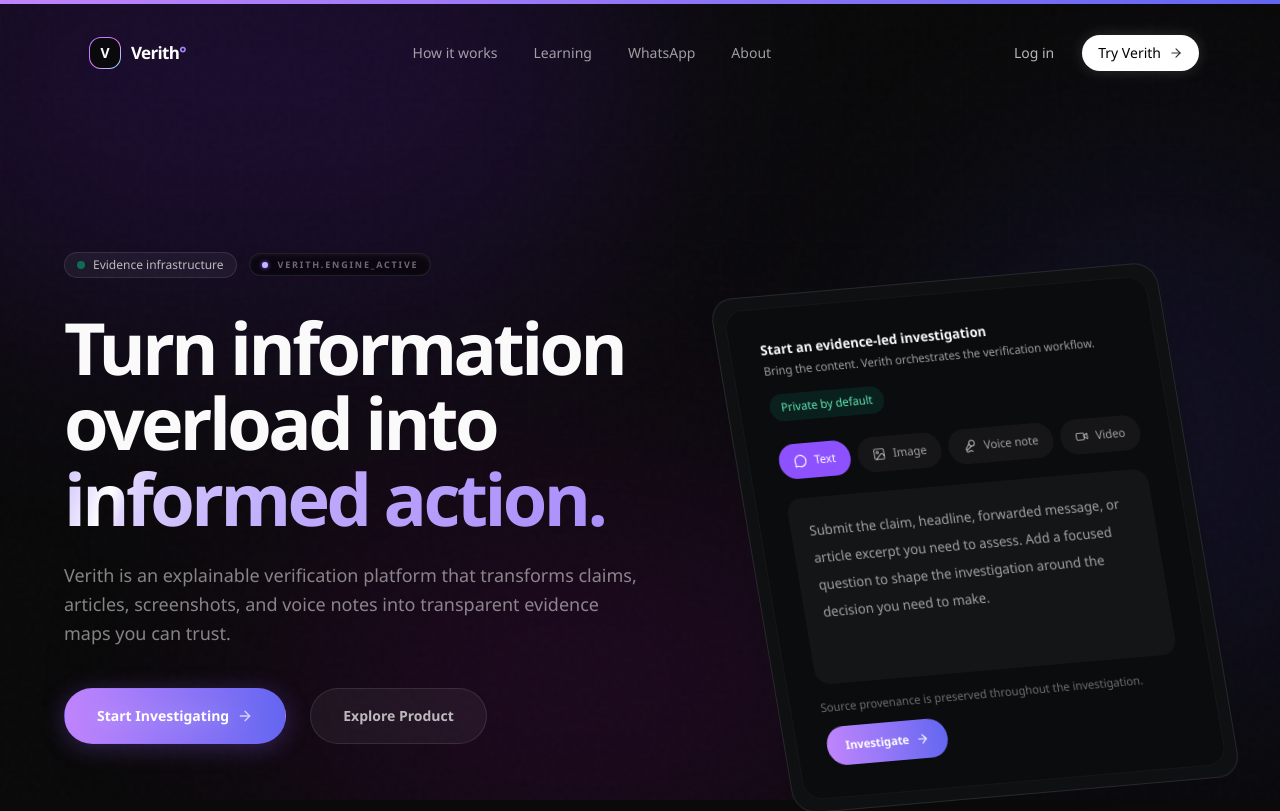
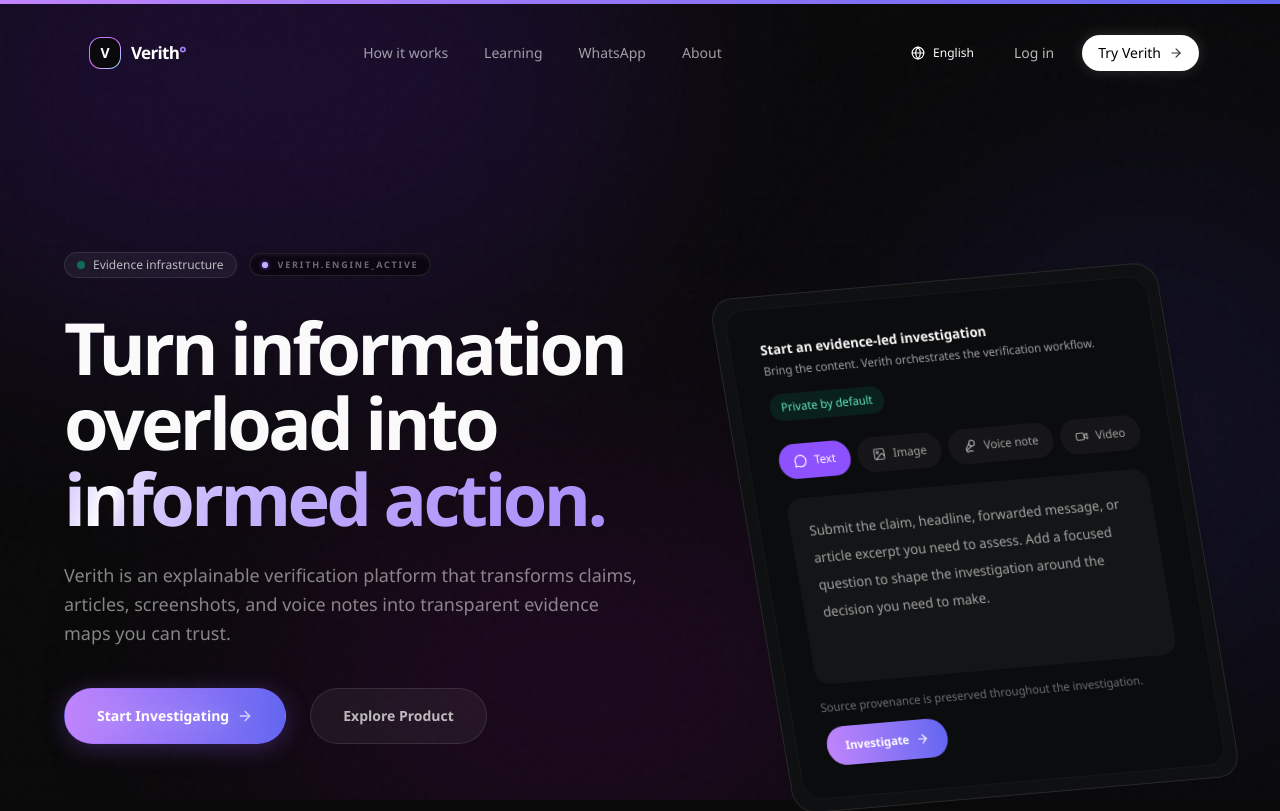
Before and after one commit to mannycodes-j/Verith, a Next.js app: page / in a window 1280 px wide. Shown: the top 811 px of the page. Built offline with nearby package versions, Linux system fonts and the light colour scheme.

Commit message:
feat: integrate language selector across the system

```diff
--- a/src/app/(auth)/login/LoginForm.tsx
+++ b/src/app/(auth)/login/LoginForm.tsx
@@ -8,6 +8,7 @@
 import { useForm } from "react-hook-form";
 import { z } from "zod";
 import GoogleAuthButton from "@/components/auth/GoogleAuthButton";
+import LanguageSelector from "@/components/LanguageSelector";
 import { authStyles as styles } from "@/components/auth/auth.styles";
 import { ApiClientError } from "@/services/apiClient";
 import { authService } from "@/services/authService";
@@ -71,6 +72,9 @@
         <p>Log in to your account to continue.</p>
       </header>
       <GoogleAuthButton intent="LOGIN" />
+      <div className="flex justify-end mb-4 -mt-2">
+        <LanguageSelector id="language" name="language" variant="subtle" />
+      </div>
       <form className={styles.form} onSubmit={onSubmit} noValidate>
         {sessionExpired && (
           <div className={styles.notice} role="status">
--- a/src/app/(auth)/register/RegisterForm.tsx
+++ b/src/app/(auth)/register/RegisterForm.tsx
@@ -6,6 +6,7 @@
 import { useState } from "react";
 import { useForm, useWatch } from "react-hook-form";
 import { z } from "zod";
+import LanguageSelector from "@/components/LanguageSelector";
 import GoogleAuthButton from "@/components/auth/GoogleAuthButton";
 import { authStyles as styles } from "@/components/auth/auth.styles";
 import { startVerificationResendCooldown } from "@/lib/verificationCooldown";
@@ -166,6 +167,9 @@
         </p>
       </header>
       <GoogleAuthButton intent="REGISTER" />
+      <div className="flex justify-end mb-4 -mt-2">
+        <LanguageSelector id="language" name="language" variant="subtle" />
+      </div>
       <form className={styles.form} onSubmit={onSubmit} noValidate>
         <div className={styles.field}>
           <label htmlFor="displayName">Display name (optional)</label>
--- a/src/app/app/settings/SettingsOverview.tsx
+++ b/src/app/app/settings/SettingsOverview.tsx
@@ -15,6 +15,7 @@
 import Link from "next/link";
 import type { FormEvent } from "react";
 import { accountService } from "@/services/account";
+import LanguageSelector from "@/components/LanguageSelector";
 import SettingsNav from "./SettingsNav";
 import { settingsStyles as styles } from "./settings.styles";
 
@@ -268,7 +269,8 @@
                     <Languages aria-hidden="true" size={13} />
                     Preferred language
                   </span>
-                  <input
+                  <LanguageSelector
+                    variant="input"
                     defaultValue={record.preferredLanguage ?? "en"}
                     name="preferredLanguage"
                   />
--- a/src/app/globals.css
+++ b/src/app/globals.css
@@ -132,3 +132,17 @@
     box-shadow: 0 4px 24px -1px rgba(0,0,0,0.4), 0 0 1px 0 rgba(255,255,255,0.1) inset;
   }
 }
+
+/* Google Translate Overrides */
+.VIpgJd-ZVi9od-ORHb-OEVmcd {
+  display: none !important;
+}
+.goog-te-banner-frame {
+  display: none !important;
+}
+body {
+  top: 0 !important;
+}
+#goog-gt-tt {
+  display: none !important;
+}
--- /dev/null
+++ b/src/components/LanguageSelector.tsx
@@ -0,0 +1,127 @@
+"use client";
+
+import { useEffect, useRef, useState } from "react";
+import { Globe, Check } from "lucide-react";
+import { motion, AnimatePresence } from "framer-motion";
+
+const languages = [
+  { code: "en", label: "English" },
+  { code: "fr", label: "Français" },
+  { code: "yo", label: "Yorùbá" },
+];
+
+export default function LanguageSelector({
+  name,
+  defaultValue,
+  id,
+  variant = "subtle",
+}: {
+  name?: string;
+  defaultValue?: string;
+  id?: string;
+  variant?: "subtle" | "input";
+}) {
+  const [lang, setLang] = useState(defaultValue || "en");
+  const [isOpen, setIsOpen] = useState(false);
+  const containerRef = useRef<HTMLDivElement>(null);
+
+  useEffect(() => {
+    // Check if googtrans cookie is set
+    const cookies = document.cookie.split("; ");
+    const googtrans = cookies.find((c) => c.startsWith("googtrans="));
+    if (googtrans) {
+      const val = googtrans.split("=")[1];
+      if (val.includes("fr")) setLang("fr");
+      else if (val.includes("yo")) setLang("yo");
+      else setLang("en");
+    }
+  }, []);
+
+  useEffect(() => {
+    const handleClickOutside = (event: MouseEvent) => {
+      if (
+        containerRef.current &&
+        !containerRef.current.contains(event.target as Node)
+      ) {
+        setIsOpen(false);
+      }
+    };
+    document.addEventListener("mousedown", handleClickOutside);
+    return () => document.removeEventListener("mousedown", handleClickOutside);
+  }, []);
+
+  const handleChange = (newLang: string) => {
+    setLang(newLang);
+    setIsOpen(false);
+
+    // Set googtrans cookie
+    const val = newLang === "en" ? "/en/en" : `/en/${newLang}`;
+
+    document.cookie = `googtrans=${val}; path=/`;
+    document.cookie = `googtrans=${val}; path=/; domain=${window.location.hostname}`;
+
+    // Reload to apply translation
+    window.location.reload();
+  };
+
+  const selectedLang = languages.find((l) => l.code === lang) || languages[0];
+
+  return (
+    <div className="relative inline-block text-left" ref={containerRef}>
+      <input type="hidden" name={name} id={id} value={lang} />
+      <button
+        type="button"
+        onClick={() => setIsOpen(!isOpen)}
+        className={
+          variant === "input"
+            ? "flex min-h-12 w-full items-center justify-between gap-1.5 rounded-xl border border-white/10 bg-white/5 px-4 text-base text-white/70 transition-all hover:border-white/20 focus:border-white/30 focus:bg-white/10 focus:outline-none focus:ring-4 focus:ring-violet-500/15"
+            : "flex items-center gap-1.5 rounded-full px-3 py-1.5 text-xs font-medium text-white transition-colors hover:bg-white/10 focus:outline-none focus-visible:ring-2 focus-visible:ring-white/20"
+        }
+        aria-haspopup="true"
+        aria-expanded={isOpen}
+      >
+        <span className="flex items-center gap-2">
+          {variant === "subtle" && <Globe size={14} className="opacity-100" />}
+          {selectedLang.label}
+        </span>
+        {variant === "input" && (
+          <svg className="h-4 w-4 opacity-50" fill="none" stroke="currentColor" viewBox="0 0 24 24">
+            <path strokeLinecap="round" strokeLinejoin="round" strokeWidth="2" d="M19 9l-7 7-7-7" />
+          </svg>
+        )}
+      </button>
+
+      <AnimatePresence>
+        {isOpen && (
+          <motion.div
+            initial={{ opacity: 0, y: -5, scale: 0.95 }}
+            animate={{ opacity: 1, y: 0, scale: 1 }}
+            exit={{ opacity: 0, y: -5, scale: 0.95 }}
+            transition={{ duration: 0.15, ease: "easeOut" }}
+            className={`absolute z-50 mt-2 w-40 origin-top rounded-xl border border-white/10 bg-[#171717] p-1 shadow-2xl backdrop-blur-xl ${
+              variant === "input" ? "left-0" : "right-0 origin-top-right"
+            }`}
+          >
+            <div className="grid gap-0.5">
+              {languages.map((l) => (
+                <button
+                  key={l.code}
+                  type="button"
+                  onClick={() => handleChange(l.code)}
+                  className={`flex w-full items-center justify-between rounded-lg px-2.5 py-1.5 text-xs font-medium transition-colors ${
+                    lang === l.code
+                      ? "bg-white/10 text-white"
+                      : "text-white/60 hover:bg-white/5 hover:text-white"
+                  }`}
+                >
+                  {l.label}
+                  {lang === l.code && <Check size={12} className="text-white/80" />}
+                </button>
+              ))}
+            </div>
+          </motion.div>
+        )}
+      </AnimatePresence>
+    </div>
+  );
+}
--- a/src/components/app/AppShell.tsx
+++ b/src/components/app/AppShell.tsx
@@ -41,6 +41,7 @@
 import VerithLogo from "@/components/brand/VerithLogo";
 import { ApiClientError } from "@/services/apiClient";
 import { authService, type AuthenticatedUser } from "@/services/authService";
+import LanguageSelector from "@/components/LanguageSelector";
 import { appShellStyles as styles } from "./app-shell.styles";
 import NotificationDrawer from "./NotificationDrawer";
 import NotificationTrigger from "./NotificationTrigger";
@@ -477,6 +478,7 @@
             <strong>{title}</strong>
           </div>
           <div className={styles.topbarActions}>
+            <LanguageSelector variant="subtle" />
             <NotificationTrigger open={() => setNotificationDrawer(true)} />
             <NewInvestigationButton className="max-sm:hidden" />
             <details className={styles.mobileNavigation}>
--- a/src/components/auth/GoogleAuthButton.tsx
+++ b/src/components/auth/GoogleAuthButton.tsx
@@ -38,7 +38,7 @@
 
 declare global {
 	interface Window {
-		google?: { accounts: { id: GoogleIdentityApi } };
+		google?: { accounts?: { id: GoogleIdentityApi } };
 		__verithGoogleIdentity?: GoogleIdentityState;
 	}
 }
@@ -119,7 +119,7 @@
 
 	useEffect(() => {
 		const clientId = configuration.data?.clientId;
-		const google = window.google?.accounts.id;
+		const google = window.google?.accounts?.id;
 		const target = buttonRef.current;
 		if (!scriptReady || !clientId || !google || !target) return;
 
--- a/src/components/auth/auth.styles.ts
+++ b/src/components/auth/auth.styles.ts
@@ -22,7 +22,7 @@
   providerDivider:
     "relative my-2 flex items-center justify-center before:absolute before:inset-x-0 before:h-px before:bg-white/10 [&>span]:relative [&>span]:bg-[#111] [&>span]:px-3 [&>span]:text-[10px] [&>span]:font-medium [&>span]:uppercase [&>span]:tracking-[0.12em] [&>span]:text-white/40",
   field:
-    "grid gap-2 [&_label]:text-sm [&_label]:font-bold [&_label]:text-white/70 [&_input]:min-h-12 [&_input]:w-full [&_input]:rounded-xl [&_input]:border [&_input]:border-white/10 [&_input]:bg-white/5 [&_input]:px-4 [&_input]:text-base [&_input]:outline-none [&_input]:transition-all [&_input:hover]:border-white/20 [&_input:focus]:border-white/30 [&_input:focus]:bg-white/10 [&_input:focus]:shadow-[0_0_0_4px_rgba(139,92,246,0.15)] [&_input[aria-invalid=true]]:border-danger",
+    "grid gap-2 [&_label]:text-sm [&_label]:font-bold [&_label]:text-white/70 [&_input]:min-h-12 [&_input]:w-full [&_input]:rounded-xl [&_input]:border [&_input]:border-white/10 [&_input]:bg-white/5 [&_input]:px-4 [&_input]:text-base [&_input]:outline-none [&_input]:transition-all [&_input:hover]:border-white/20 [&_input:focus]:border-white/30 [&_input:focus]:bg-white/10 [&_input:focus]:shadow-[0_0_0_4px_rgba(139,92,246,0.15)] [&_input[aria-invalid=true]]:border-danger [&_select]:min-h-12 [&_select]:w-full [&_select]:rounded-xl [&_select]:border [&_select]:border-white/10 [&_select]:bg-white/5 [&_select]:px-4 [&_select]:text-base [&_select]:outline-none [&_select]:transition-all [&_select:hover]:border-white/20 [&_select:focus]:border-white/30 [&_select:focus]:bg-white/10 [&_select:focus]:shadow-[0_0_0_4px_rgba(139,92,246,0.15)] [&_select[aria-invalid=true]]:border-danger appearance-none",
   passwordControl: "relative [&_input]:pr-12",
   passwordToggle:
     "absolute top-1/2 right-1.5 grid size-9 -translate-y-1/2 place-items-center rounded-lg border-0 bg-transparent text-white/45 transition-colors hover:bg-white/10 hover:text-white focus-visible:outline-none focus-visible:ring-2 focus-visible:ring-white/50",
--- a/src/components/public/PublicNavbar.tsx
+++ b/src/components/public/PublicNavbar.tsx
@@ -7,6 +7,7 @@
 import { useEffect, useRef, useState } from "react";
 import UnequalMenuBars from "@/components/UnequalMenuBars";
 import VerithLogo from "@/components/brand/VerithLogo";
+import LanguageSelector from "@/components/LanguageSelector";
 
 const publicLinks = [
 	{ href: "/how-it-works", label: "How it works" },
@@ -95,6 +96,7 @@
 					</nav>
 
 					<div className="flex items-center gap-3">
+						<LanguageSelector variant="subtle" />
 						<Link className="hidden rounded-full px-4 py-2 text-sm font-medium text-white/70 transition hover:text-white md:block" href="/login">
 							Log in
 						</Link>
```
Also changed, not shown: src/app/layout.tsx (+17 -2 lines), 1 other file (tests, documents, lock files or other folders).
